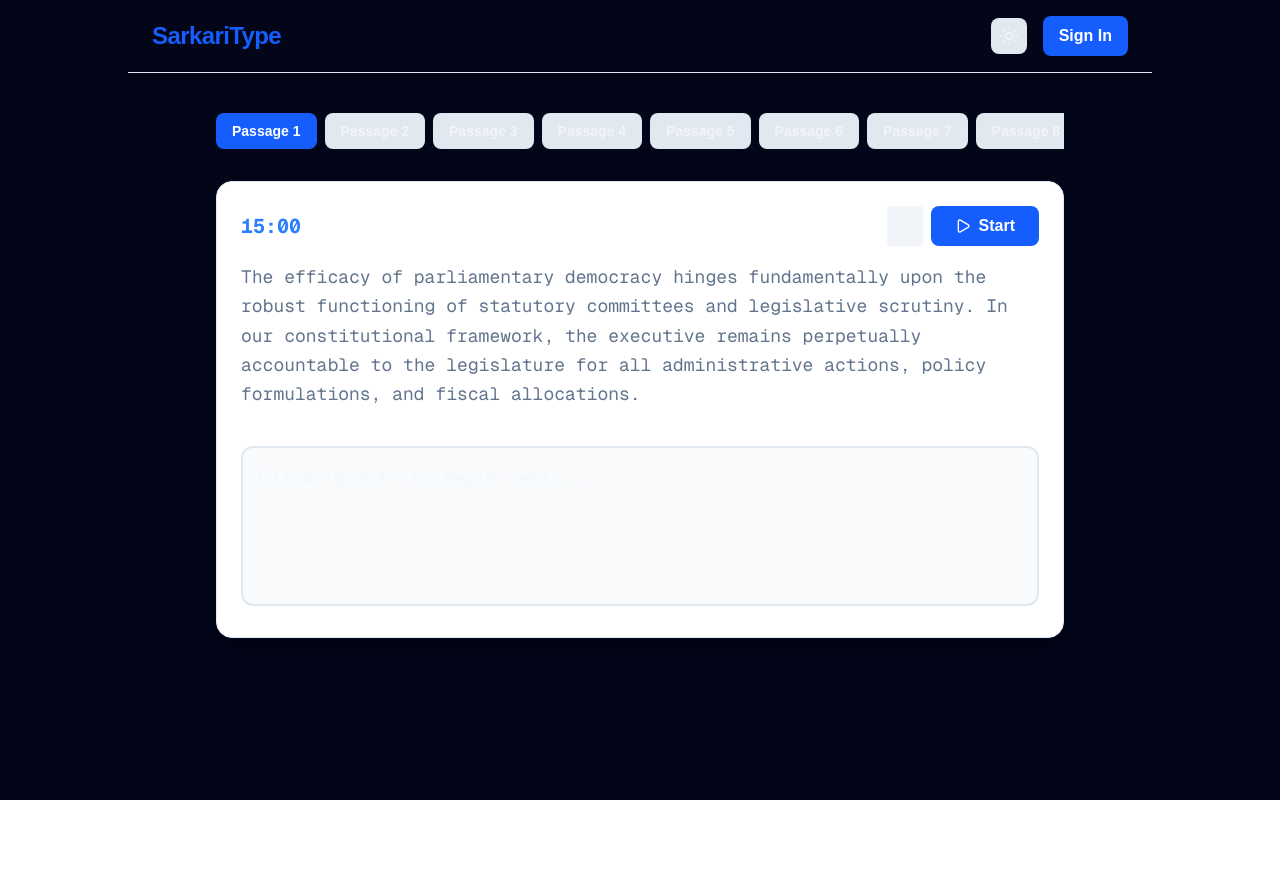
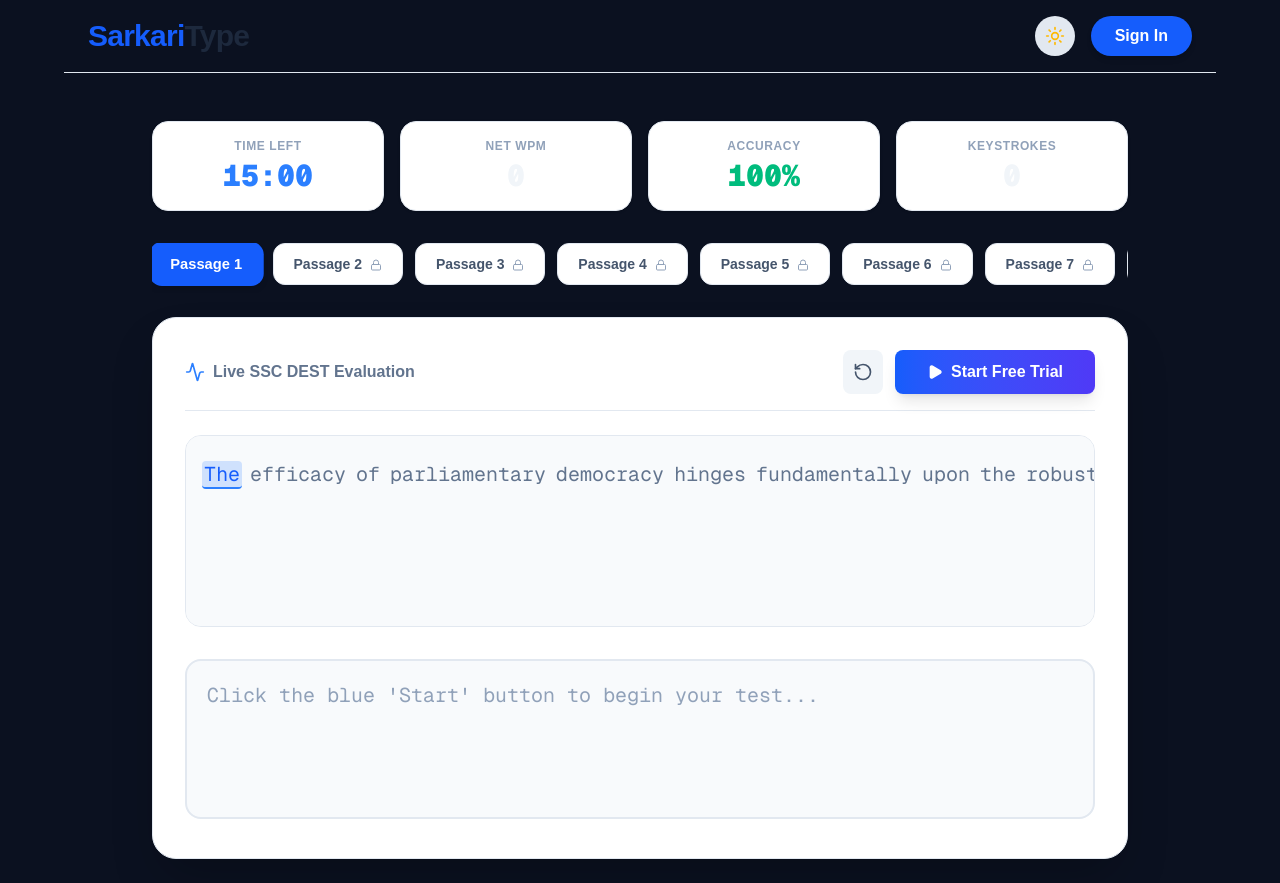
Before and after one commit to ashimgarain/sarkari-typing, a Next.js app: page / in a window 1280 px wide. Before the commit the page ends 800 px from the top, so only its background shows below. Built offline with nearby package versions, Linux system fonts and the light colour scheme; no server answers.

Commit message:
Deployed Supreme Masterpiece UI with Live Progress and Frictionless Trial

```diff
--- a/app/page.js
+++ b/app/page.js
@@ -3,20 +3,16 @@ import { useState, useEffect, useRef } from "react";
 import Script from "next/script";
 import confetti from "canvas-confetti";
 import { createClient } from "@supabase/supabase-js";
-import { Award, Lock, Moon, Sun, Play, RotateCcw } from "lucide-react";
+import { Award, Lock, Moon, Sun, Play, RotateCcw, Activity } from "lucide-react";
 
-// --- 1. CONFIGURATION (Embedded here so Vercel never loses it) ---
+// --- 1. CONFIGURATION ---
 const SITE_CONFIG = {
   pricing: { amountINR: 50, freeTrialsAllowed: 1 },
-  features: { enableSoundEffects: true, enableConfettiOnHighAccuracy: true, xpMultiplier: 10 },
-  examModes: {
-    SSC_CGL: { name: "SSC CGL (DEST)", duration: 900, targetWpm: 27, allowBackspace: true },
-    HIGH_COURT: { name: "High Court (Strict)", duration: 600, targetWpm: 35, allowBackspace: false },
-    STATE_PSC: { name: "State PSC", duration: 600, targetWpm: 30, allowBackspace: true },
-  }
+  features: { enableConfetti: true, xpMultiplier: 10 },
+  examModes: { SSC_CGL: { duration: 900 } }
 };
 
-// --- 2. EXAM PASSAGES (Embedded here so Vercel never loses them) ---
+// --- 2. EXAM PASSAGES ---
 const PASSAGES = [
   { id: 1, text: "The efficacy of parliamentary democracy hinges fundamentally upon the robust functioning of statutory committees and legislative scrutiny. In our constitutional framework, the executive remains perpetually accountable to the legislature for all administrative actions, policy formulations, and fiscal allocations." },
   { id: 2, text: "Democratic decentralization through the institutionalization of Panchayati Raj structures represents a profound constitutional commitment toward grassroots governance. The historical enactment conferred formal statutory legitimacy upon local self-governing bodies, mandating regular elections and proportional representation." },
@@ -30,17 +26,19 @@ const PASSAGES = [
   { id: 10, text: "Universal access to formal, affordable, and regulated financial services constitutes an indispensable catalyst for socio-economic mobility. Financial inclusion initiatives ensure marginalized rural households obtain zero-balance bank accounts and affordable life insurance." }
 ];
 
-// --- 3. DATABASE CONNECTION ---
+// --- 3. DATABASE ---
 const supabaseUrl = process.env.NEXT_PUBLIC_SUPABASE_URL || "https://placeholder.supabase.co";
 const supabaseKey = process.env.NEXT_PUBLIC_SUPABASE_ANON_KEY || "placeholder_key";
 const supabase = createClient(supabaseUrl, supabaseKey);
 
-// --- 4. MAIN TYPING PORTAL LOGIC ---
+// --- 4. MASTER COMPONENT ---
 export default function SupremeTypingPortal() {
   const [theme, setTheme] = useState("dark");
   const [user, setUser] = useState(null);
   const [profile, setProfile] = useState({ is_premium: false, total_xp: 0 });
-  const [testCount, setTestCount] = useState(0);
+
+  // Track free trials locally so users don't need to log in immediately
+  const [localTestCount, setLocalTestCount] = useState(0);
 
   const [passageIndex, setPassageIndex] = useState(0);
   const [input, setInput] = useState("");
@@ -52,21 +50,23 @@ export default function SupremeTypingPortal() {
   const inputRef = useRef(null);
   const currentPassage = PASSAGES[passageIndex].text;
 
+  // Load User & Local Storage on mount
   useEffect(() => {
+    const savedCount = parseInt(localStorage.getItem("sarkari_test_count") || "0");
+    setLocalTestCount(savedCount);
+
     async function loadUser() {
       const { data: { session } } = await supabase.auth.getSession();
       if (session?.user) {
         setUser(session.user);
         const { data: prof } = await supabase.from("profiles").select("*").eq("id", session.user.id).single();
         if (prof) setProfile(prof);
-
-        const { count } = await supabase.from("test_results").select("*", { count: "exact" }).eq("user_id", session.user.id);
-        setTestCount(count || 0);
       }
     }
     loadUser();
   }, []);
 
+  // Timer
   useEffect(() => {
     let timer = null;
     if (isActive && timeLeft > 0) {
@@ -79,11 +79,8 @@ export default function SupremeTypingPortal() {
   }, [isActive, timeLeft]);
 
   const startTest = () => {
-    if (!user) {
-      supabase.auth.signInWithOAuth({ provider: "google" });
-      return;
-    }
-    if (!profile.is_premium && testCount >= SITE_CONFIG.pricing.freeTrialsAllowed) {
+    // If they aren't premium and used their free trial, hit the paywall
+    if (!profile.is_premium && localTestCount >= SITE_CONFIG.pricing.freeTrialsAllowed) {
       setShowPaywall(true);
       return;
     }
@@ -103,29 +100,80 @@ export default function SupremeTypingPortal() {
     setIsActive(false);
     setIsFinished(true);
 
-    const totalChars = input.length;
-    const grossWpm = Math.round((totalChars / 5) / (SITE_CONFIG.examModes.SSC_CGL.duration / 60)) || 0;
+    const stats = calculateLiveStats();
+    if (stats.acc > 90 && SITE_CONFIG.features.enableConfetti) {
+      confetti({ particleCount: 150, spread: 80, origin: { y: 0.6 } });
+    }
 
-    let mistakes = 0;
-    const refWords = currentPassage.split(" ");
-    const typedWords = input.trim().split(" ");
-    typedWords.forEach((word, idx) => { if (refWords[idx] !== word) mistakes++; });
-
-    const accuracy = totalChars > 0 ? Math.max(0, Math.round(((totalChars - (mistakes * 5)) / totalChars) * 100)) : 0;
-    const netWpm = Math.max(0, Math.round(grossWpm * (accuracy / 100)));
-    const xpEarned = Math.round(netWpm * (accuracy / 100) * SITE_CONFIG.features.xpMultiplier);
-
-    if (accuracy > 90) confetti({ particleCount: 150, spread: 80, origin: { y: 0.6 } });
+    // Increment free trial count
+    if (!profile.is_premium) {
+      const newCount = localTestCount + 1;
+      setLocalTestCount(newCount);
+      localStorage.setItem("sarkari_test_count", newCount.toString());
+    }
 
     if (user) {
-      await supabase.from("test_results").insert({ user_id: user.id, net_wpm: netWpm, accuracy, xp_earned: xpEarned });
+      const xpEarned = Math.round(stats.nwpm * (stats.acc / 100) * SITE_CONFIG.features.xpMultiplier);
+      await supabase.from("test_results").insert({ user_id: user.id, net_wpm: stats.nwpm, accuracy: stats.acc, xp_earned: xpEarned });
       await supabase.from("profiles").update({ total_xp: profile.total_xp + xpEarned }).eq("id", user.id);
       setProfile({ ...profile, total_xp: profile.total_xp + xpEarned });
-      setTestCount(testCount + 1);
+    } else {
+        alert(`Time's Up! \nNet WPM: ${stats.nwpm} \nAccuracy: ${stats.acc}% \n\nSign in to save your XP to the Leaderboard!`);
+    }
+  };
+
+  // --- LIVE CALCULATION ENGINE ---
+  const calculateLiveStats = () => {
+    const elapsedMins = (SITE_CONFIG.examModes.SSC_CGL.duration - timeLeft) / 60;
+    if (elapsedMins <= 0) return { gwpm: 0, nwpm: 0, acc: 100 };
+
+    const typedChars = input.length;
+    const gwpm = Math.round((typedChars / 5) / elapsedMins) || 0;
+
+    const typedWords = input.trim().split(/\s+/).filter(w => w.length > 0);
+    const refWords = currentPassage.split(/\s+/);
+    let mistakes = 0;
+
+    typedWords.forEach((word, idx) => { if (word !== refWords[idx]) mistakes++; });
+
+    const acc = typedChars > 0 ? Math.max(0, Math.round(((typedChars - (mistakes * 5)) / typedChars) * 100)) : 100;
+    const nwpm = Math.max(0, Math.round(gwpm * (acc / 100)));
+
+    return { gwpm, nwpm, acc };
+  };
+
+  // --- REAL-TIME HIGHLIGHTING ENGINE ---
+  const renderPassage = () => {
+    const typedWords = input.trim().split(/\s+/);
+    const refWords = currentPassage.split(/\s+/);
+
+    return refWords.map((word, idx) => {
+      let colorClass = "text-slate-500 dark:text-slate-400"; // default un-typed
+
+      if (idx < typedWords.length - 1 || (idx === typedWords.length - 1 && input.endsWith(" "))) {
+        // Word is fully typed
+        colorClass = word === typedWords[idx] ? "text-emerald-500 font-bold" : "text-red-500 line-through bg-red-500/10 rounded";
+      } else if (idx === typedWords.length - 1 && !input.endsWith(" ")) {
+        // Currently typing this word
+        colorClass = word.startsWith(typedWords[idx]) ? "text-blue-600 dark:text-blue-400 bg-blue-500/20 rounded border-b-2 border-blue-500" : "text-red-500 bg-red-500/20 rounded border-b-2 border-red-500";
+      }
+      return <span key={idx} className={`${colorClass} mr-1.5 px-0.5 transition-colors duration-150`}>{word}</span>;
+    });
+  };
+
+  const handleLogin = async () => {
+    try {
+        await supabase.auth.signInWithOAuth({ provider: "google" });
+    } catch(err) {
+        alert("Google Login is not configured yet. Proceed with Guest Mode!");
     }
   };
 
   const handlePayment = async () => {
+    if (!user) {
+        alert("Please log in first to secure your premium account!");
+        return;
+    }
     const res = await fetch("/api/create-order", {
       method: "POST",
       body: JSON.stringify({ userId: user.id, amount: SITE_CONFIG.pricing.amountINR }),
@@ -157,82 +205,131 @@ export default function SupremeTypingPortal() {
     new window.Razorpay(options).open();
   };
 
+  const liveStats = calculateLiveStats();
+
   return (
-    <div className={theme === "dark" ? "dark bg-slate-950 text-slate-100 min-h-screen" : "bg-slate-50 text-slate-900 min-h-screen"}>
+    <div className={theme === "dark" ? "dark bg-[#0B1120] text-slate-100 min-h-screen" : "bg-slate-50 text-slate-900 min-h-screen"}>
       <Script src="https://checkout.razorpay.com/v1/checkout.js" />
 
-      <header className="border-b border-slate-200 dark:border-slate-800 px-6 py-4 flex justify-between items-center max-w-5xl mx-auto">
-        <h1 className="text-2xl font-black tracking-tight text-blue-600 dark:text-blue-500">SarkariType</h1>
+      {/* Navbar */}
+      <header className="border-b border-slate-200 dark:border-slate-800/60 px-6 py-4 flex justify-between items-center max-w-6xl mx-auto">
+        <h1 className="text-3xl font-black tracking-tight text-blue-600">Sarkari<span className="text-slate-800 dark:text-white">Type</span></h1>
         <div className="flex gap-4 items-center">
-          <button onClick={() => setTheme(theme === "dark" ? "light" : "dark")} className="p-2 rounded-lg bg-slate-200 dark:bg-slate-800">
-            {theme === "dark" ? <Sun className="w-5 h-5" /> : <Moon className="w-5 h-5" />}
+          <button onClick={() => setTheme(theme === "dark" ? "light" : "dark")} className="p-2.5 rounded-full bg-slate-200 dark:bg-slate-800 hover:bg-slate-300 dark:hover:bg-slate-700 transition">
+            {theme === "dark" ? <Sun className="w-5 h-5 text-amber-400" /> : <Moon className="w-5 h-5 text-indigo-600" />}
           </button>
           {user ? (
-            <div className="flex items-center gap-3">
-              <span className="font-bold text-amber-500 flex items-center gap-1"><Award className="w-5 h-5"/> {profile.total_xp} XP</span>
+            <div className="flex items-center gap-4">
+              <span className="font-bold text-amber-500 flex items-center gap-1 bg-amber-500/10 px-3 py-1.5 rounded-full border border-amber-500/20">
+                <Award className="w-5 h-5"/> {profile.total_xp} XP
+              </span>
               {!profile.is_premium && (
-                <button onClick={() => setShowPaywall(true)} className="bg-amber-500 text-black font-bold px-4 py-2 rounded-lg text-sm shadow-lg hover:bg-amber-400">
-                  Unlock Premium
+                <button onClick={() => setShowPaywall(true)} className="bg-gradient-to-r from-amber-500 to-orange-500 text-white font-bold px-5 py-2 rounded-full text-sm shadow-lg hover:scale-105 transition transform">
+                  Unlock Pro
                 </button>
               )}
             </div>
           ) : (
-            <button onClick={() => supabase.auth.signInWithOAuth({ provider: "google" })} className="bg-blue-600 text-white px-4 py-2 rounded-lg font-bold">
+            <button onClick={handleLogin} className="bg-blue-600 hover:bg-blue-700 text-white px-6 py-2 rounded-full font-bold shadow-md transition">
               Sign In
             </button>
           )}
         </div>
       </header>
 
-      <main className="max-w-4xl mx-auto p-6 mt-4">
-        <div className="flex gap-2 mb-6 overflow-x-auto pb-2">
+      <main className="max-w-5xl mx-auto p-6 mt-6">
+        {/* Live Metrics Dashboard */}
+        <div className="grid grid-cols-4 gap-4 mb-8">
+            <div className="bg-white dark:bg-slate-800/50 p-4 rounded-2xl border border-slate-200 dark:border-slate-700 shadow-sm flex flex-col items-center justify-center">
+                <span className="text-xs font-bold text-slate-400 uppercase tracking-wider mb-1">Time Left</span>
+                <span className="text-3xl font-black font-mono text-blue-500">{Math.floor(timeLeft / 60)}:{(timeLeft % 60).toString().padStart(2, "0")}</span>
+            </div>
+            <div className="bg-white dark:bg-slate-800/50 p-4 rounded-2xl border border-slate-200 dark:border-slate-700 shadow-sm flex flex-col items-center justify-center">
+                <span className="text-xs font-bold text-slate-400 uppercase tracking-wider mb-1">Net WPM</span>
+                <span className="text-3xl font-black font-mono">{liveStats.nwpm}</span>
+            </div>
+            <div className="bg-white dark:bg-slate-800/50 p-4 rounded-2xl border border-slate-200 dark:border-slate-700 shadow-sm flex flex-col items-center justify-center">
+                <span className="text-xs font-bold text-slate-400 uppercase tracking-wider mb-1">Accuracy</span>
+                <span className={`text-3xl font-black font-mono ${liveStats.acc < 90 ? 'text-red-500' : 'text-emerald-500'}`}>{liveStats.acc}%</span>
+            </div>
+            <div className="bg-white dark:bg-slate-800/50 p-4 rounded-2xl border border-slate-200 dark:border-slate-700 shadow-sm flex flex-col items-center justify-center">
+                <span className="text-xs font-bold text-slate-400 uppercase tracking-wider mb-1">Keystrokes</span>
+                <span className="text-3xl font-black font-mono">{input.length}</span>
+            </div>
+        </div>
+
+        {/* Passage Selection */}
+        <div className="flex gap-3 mb-6 overflow-x-auto pb-2 custom-scrollbar">
           {PASSAGES.map((p, idx) => (
             <button
               key={p.id}
               onClick={() => { if(!isActive) setPassageIndex(idx); }}
-              className={`px-4 py-2 rounded-lg text-sm font-semibold whitespace-nowrap ${passageIndex === idx ? "bg-blue-600 text-white" : "bg-slate-200 dark:bg-slate-800"}`}
+              className={`px-5 py-2.5 rounded-xl text-sm font-bold whitespace-nowrap transition-all ${
+                passageIndex === idx
+                ? "bg-blue-600 text-white shadow-md scale-105"
+                : "bg-white dark:bg-slate-800 text-slate-600 dark:text-slate-300 border border-slate-200 dark:border-slate-700 hover:bg-slate-100 dark:hover:bg-slate-700"
+              }`}
             >
-              Passage {p.id}
+              Passage {p.id} {idx > 0 && !profile.is_premium ? <Lock className="inline w-3 h-3 ml-1 text-slate-400"/> : ""}
             </button>
           ))}
         </div>
 
-        <div className="p-6 bg-white dark:bg-slate-900 rounded-2xl shadow-xl border border-slate-200 dark:border-slate-800">
-          <div className="flex justify-between items-center mb-4">
-            <span className="text-xl font-bold font-mono text-blue-500">{Math.floor(timeLeft / 60)}:{(timeLeft % 60).toString().padStart(2, "0")}</span>
-            <div className="flex gap-2">
-              <button onClick={() => { setInput(""); setTimeLeft(SITE_CONFIG.examModes.SSC_CGL.duration); setIsActive(false); setIsFinished(false); }} className="p-2 bg-slate-100 dark:bg-slate-800 rounded">
+        {/* Interactive Typing Area */}
+        <div className="bg-white dark:bg-slate-800/80 p-8 rounded-3xl shadow-2xl border border-slate-200 dark:border-slate-700 relative">
+
+          <div className="flex justify-between items-center mb-6 border-b border-slate-200 dark:border-slate-700 pb-4">
+            <div className="flex items-center gap-2 text-slate-500 font-semibold">
+                <Activity className="w-5 h-5 text-blue-500" /> Live SSC DEST Evaluation
+            </div>
+            <div className="flex gap-3">
+              <button onClick={() => { setInput(""); setTimeLeft(SITE_CONFIG.examModes.SSC_CGL.duration); setIsActive(false); setIsFinished(false); }} className="p-2.5 bg-slate-100 dark:bg-slate-700 hover:bg-slate-200 dark:hover:bg-slate-600 rounded-lg transition text-slate-600 dark:text-slate-300">
                 <RotateCcw className="w-5 h-5" />
               </button>
-              <button onClick={startTest} className="px-6 py-2 bg-blue-600 hover:bg-blue-700 text-white font-bold rounded-lg flex items-center gap-2">
-                <Play className="w-4 h-4" /> Start
+              <button onClick={startTest} className="px-8 py-2.5 bg-gradient-to-r from-blue-600 to-indigo-600 hover:from-blue-700 hover:to-indigo-700 text-white font-black rounded-lg flex items-center gap-2 shadow-lg hover:scale-105 transition transform">
+                <Play className="w-4 h-4 fill-current" /> {localTestCount === 0 ? "Start Free Trial" : "Start Mock Test"}
               </button>
             </div>
           </div>
 
-          <div className="text-lg font-mono text-slate-500 mb-6 select-none h-40 overflow-y-auto leading-relaxed">{currentPassage}</div>
+          {/* Reference Passage with Dynamic Highlighting */}
+          <div className="text-xl font-mono leading-[2.2] select-none h-48 overflow-y-auto mb-8 p-4 bg-slate-50 dark:bg-slate-900/50 rounded-2xl border border-slate-200 dark:border-slate-800">
+            {renderPassage()}
+          </div>
 
+          {/* Typing Input */}
           <textarea
             ref={inputRef}
             value={input}
             onChange={handleInput}
             disabled={isFinished}
-            className="w-full h-40 p-4 font-mono text-lg rounded-xl bg-slate-50 dark:bg-slate-950 border-2 border-slate-200 dark:border-slate-800 focus:border-blue-500 outline-none resize-none"
-            placeholder={isActive ? "Type exactly as written above..." : "Click 'Start' to begin test..."}
+            className="w-full h-40 p-5 font-mono text-xl rounded-2xl bg-slate-50 dark:bg-[#0B1120] border-2 border-slate-200 dark:border-slate-700 focus:border-blue-500 focus:ring-4 focus:ring-blue-500/20 outline-none resize-none transition-all placeholder:text-slate-400"
+            placeholder={isActive ? "Type exactly as written above..." : "Click the blue 'Start' button to begin your test..."}
           />
         </div>
       </main>
 
+      {/* Paywall Modal */}
       {showPaywall && (
-        <div className="fixed inset-0 bg-black/80 backdrop-blur-sm flex items-center justify-center p-4 z-50">
-          <div className="bg-white dark:bg-slate-900 border border-slate-200 dark:border-slate-800 p-8 rounded-2xl max-w-md w-full text-center">
-            <Lock className="w-12 h-12 text-amber-500 mx-auto mb-4" />
-            <h3 className="text-2xl font-black mb-2">Free Trial Completed</h3>
-            <p className="text-slate-500 mb-6">Unlock all 10 administrative passages and climb the global leaderboard for a single payment.</p>
-            <div className="text-4xl font-black text-blue-600 mb-6">₹{SITE_CONFIG.pricing.amountINR}</div>
-            <div className="flex gap-3">
-              <button onClick={() => setShowPaywall(false)} className="flex-1 py-3 rounded-lg border border-slate-300 dark:border-slate-700 font-bold">Cancel</button>
-              <button onClick={handlePayment} className="flex-1 py-3 rounded-lg bg-blue-600 hover:bg-blue-700 text-white font-bold">Pay via UPI</button>
+        <div className="fixed inset-0 bg-slate-900/90 backdrop-blur-md flex items-center justify-center p-4 z-50">
+          <div className="bg-white dark:bg-slate-800 border border-slate-200 dark:border-slate-700 p-10 rounded-3xl max-w-md w-full text-center shadow-2xl relative overflow-hidden">
+            <div className="absolute top-0 left-0 w-full h-2 bg-gradient-to-r from-amber-400 to-orange-500"></div>
+            <Lock className="w-14 h-14 text-amber-500 mx-auto mb-6" />
+            <h3 className="text-3xl font-black mb-3">Free Trial Used</h3>
+            <p className="text-slate-500 dark:text-slate-400 mb-8 font-medium">You have completed your free evaluation. Unlock all 10 official exam passages and secure your spot on the global leaderboard.</p>
+
+            <div className="bg-slate-50 dark:bg-slate-900 rounded-2xl p-6 mb-8 border border-slate-200 dark:border-slate-700">
+                <div className="text-5xl font-black text-blue-600 mb-2">₹{SITE_CONFIG.pricing.amountINR}</div>
+                <div className="text-sm font-bold text-slate-400 uppercase tracking-wider">One-Time Lifetime Access</div>
+            </div>
+
+            <div className="flex flex-col gap-3">
+              <button onClick={handlePayment} className="w-full py-4 rounded-xl bg-gradient-to-r from-blue-600 to-indigo-600 hover:from-blue-700 hover:to-indigo-700 text-white font-black text-lg shadow-lg hover:scale-[1.02] transition transform">
+                Pay via UPI / Card
+              </button>
+              <button onClick={() => setShowPaywall(false)} className="w-full py-3 rounded-xl font-bold text-slate-500 hover:bg-slate-100 dark:hover:bg-slate-700 transition">
+                Cancel
+              </button>
             </div>
           </div>
         </div>
```
